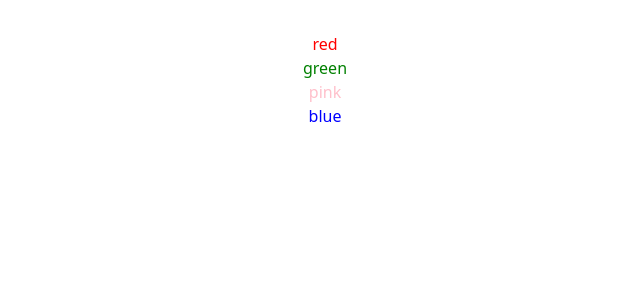
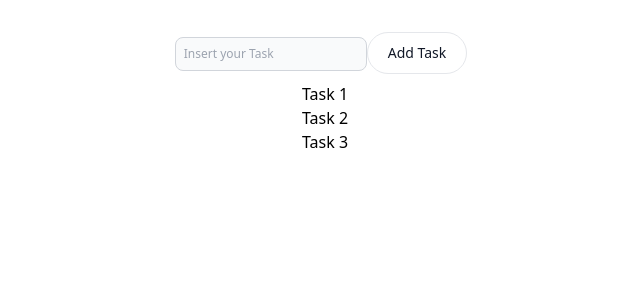
Before and after one commit to emonsalves/DFL-REACT-2--LIST, a React (Vite) app: page / in a window 1280 px wide. Shown: the top 300 px of the page, without its empty margins (315-955 px from the left). Built offline with nearby package versions, Linux system fonts and the light colour scheme.

Commit message:
Update : Activity 2 Study Guide

```diff
--- a/src/App.jsx
+++ b/src/App.jsx
@@ -30,8 +30,8 @@ function App() {
         Click on the Vite and React logos to learn more
       </p>
       <h1 class="text-3xl font-bold underline">Hello world!</h1> */}
-      {/* <Tasks /> */}
-      <Colores/>
+      <Tasks />
+      {/* <Colores/> */}
     </div>
   )
 }
--- a/src/components/Tasks.jsx
+++ b/src/components/Tasks.jsx
@@ -1,15 +1,42 @@
+import { useState } from "react"
+
 const Tasks = () => {
-  const tasksList = ["Tarea 1", "Tarea 2", "Tarea 3"]
+  const tasksList = ["Task 1", "Task 2", "Task 3"]
+  const [arrayTasks, setArrayTasks] = useState(...[tasksList])
+  const [nameTask, setNameTask] = useState("")
+
+  const styleInput =
+    "p-2 text-gray-900 bg-gray-50 rounded-lg border border-gray-300 sm:text-xs focus:ring-blue-500 focus:border-blue-500 dark:bg-gray-700 dark:border-gray-600 dark:placeholder-gray-400 dark:text-white dark:focus:ring-blue-500 dark:focus:border-blue-500"
+  const styleButton =
+    "py-2.5 px-5 mr-2 mb-2 text-sm font-medium text-gray-900 focus:outline-none bg-white rounded-full border border-gray-200 hover:bg-gray-100 hover:text-blue-700 focus:z-10 focus:ring-4 focus:ring-gray-200 dark:focus:ring-gray-700 dark:bg-gray-800 dark:text-gray-400 dark:border-gray-600 dark:hover:text-white dark:hover:bg-gray-700"
+
+  const submitForm = (e) => {
+    e.preventDefault(),
+      console.log("Form Send"),
+      setArrayTasks([...arrayTasks, nameTask]),
+      setNameTask("")
+    console.table(arrayTasks)
+  }
 
   return (
-    <ul>
-      {tasksList.map((task) => (
-        <li key={task}> {task}</li>
-      ))}
+    <>
+      <form onSubmit={submitForm}>
+        <input
+          className={styleInput}
+          type="text"
+          placeholder="Insert your Task"
+          onChange={(e) => setNameTask(e.target.value)}
+          value={nameTask}
+        />
+        <button className={styleButton}>Add Task</button>
+      </form>
 
-    </ul>
-
-
+      <ul>
+        {arrayTasks.map((task) => (
+          <li key={task}> {task}</li>
+        ))}
+      </ul>
+    </>
   )
 }
 
```
